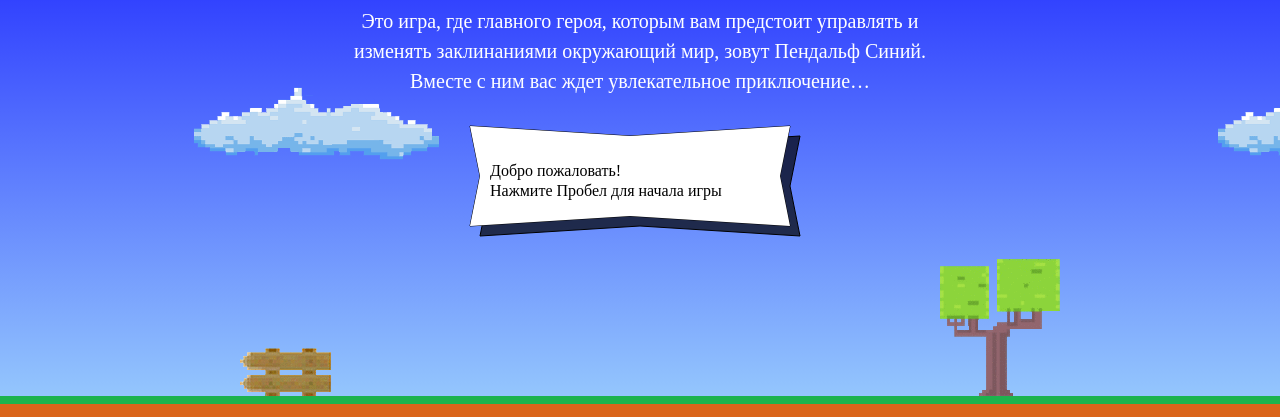
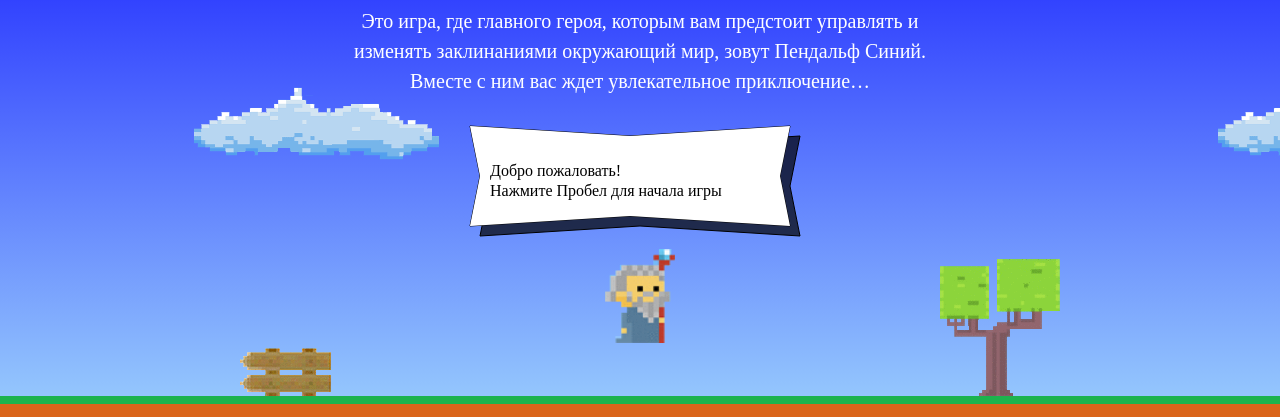
Before and after one commit to marinasalamatina/1152815-code-and-magick-19, a website: page index.html in a window 1280 px wide. Shown: the part 203-620 px from the top of the page. Drawn offline with Linux system fonts and the light colour scheme; a web font is replaced by a local one.

Commit message:
Add modifications to the game

```diff
--- a/index.html
+++ b/index.html
@@ -181,29 +181,31 @@
   </div>
 </template>
 
-<script>
+<script type="text/javascript">
+
 var fireballSize = 22;
 
-var getFireballSpeed = function(left) {
-  return console.log(5);
-};
-
-var getFireballSpeed = function(left) {
-  if (true == left) return 1;
-  else return 2;
-};
+var getFireballSpeed = function (left) {
+  return left ? 5 : 2;
+}
 
 var wizardSpeed = 3;
 var wizardWidth = 70;
-var getWizardHeight = function() {1.337 * wizardWidth};
 
-
-var getWizardHeight = function GetWizardX(width) {
-  var getWizardHeight = function() {1.337 * wizardWidth};
-  return getWizardHeight;
+var getWizardHeight = function (wizardWidth) {
+  var calcWizardHeight = 1.337 * wizardWidth;
+  return calcWizardHeight;
 }
 
 var wizardHeight = getWizardHeight(wizardWidth);
+
+var getWizardX = function(width) {
+  return width / 2 - wizardWidth / 2;
+};
+var getWizardY = function(height) {
+  return height / 3 * 2 - wizardHeight / 2;
+};
+
 </script>
 <script src="js/game.js"></script>
 
```
